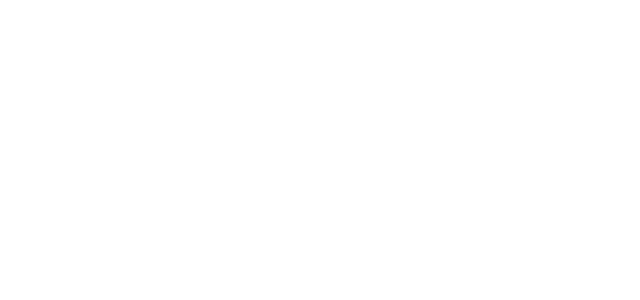
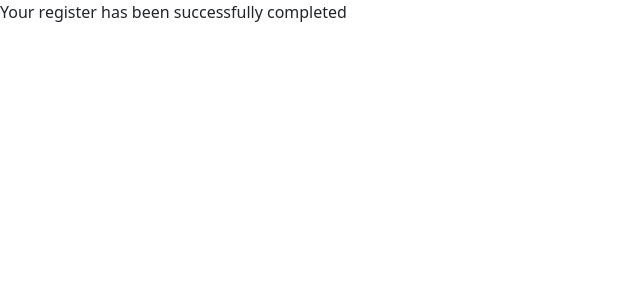
Before and after one commit to JuanAgusAlej/prode, a React (Create React App) app: page /confirmation in a window 1280 px wide. Before the commit this address had no page. Shown: the top 300 px of the page, without its empty margins (0-640 px from the left). Built offline with nearby package versions, Linux system fonts and the light colour scheme.

Commit message:
confirmRegister view

```diff
--- a/src/App.js
+++ b/src/App.js
@@ -4,12 +4,14 @@
 import 'bootstrap-icons/font/bootstrap-icons.css';
 import './App.css';
 import LoginPages from './pages/Login/LoginPages.jsx';
+import ConfirmRegister from './pages/ConfirmRegister/ConfirmRegister.jsx';
 
 function App() {
   return (
     <BrowserRouter>
       <Routes>
-        <Route path="/" index element={<LoginPages />} />
+        <Route path='/' index element={<LoginPages />} />
+        <Route path='/confirmation' index element={<ConfirmRegister />} />
       </Routes>
     </BrowserRouter>
   );
--- /dev/null
+++ b/src/pages/ConfirmRegister/ConfirmRegister.jsx
@@ -0,0 +1,11 @@
+import { React, useEffect } from 'react';
+
+const ConfirmRegister = () => {
+  useEffect(() => {
+    //  axios to the route for validate the user
+    console.log('validate user');
+  }, []);
+  return <div>Your register has been successfully completed</div>;
+};
+
+export default ConfirmRegister;
```
